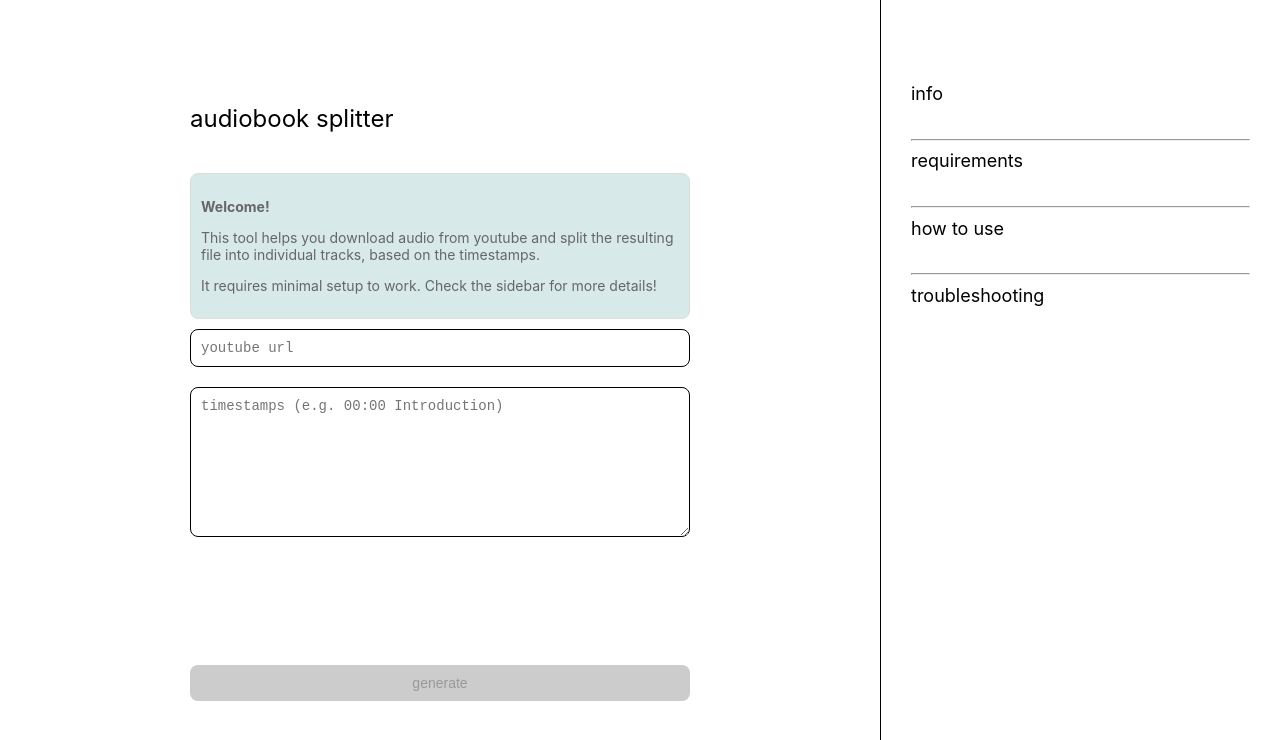
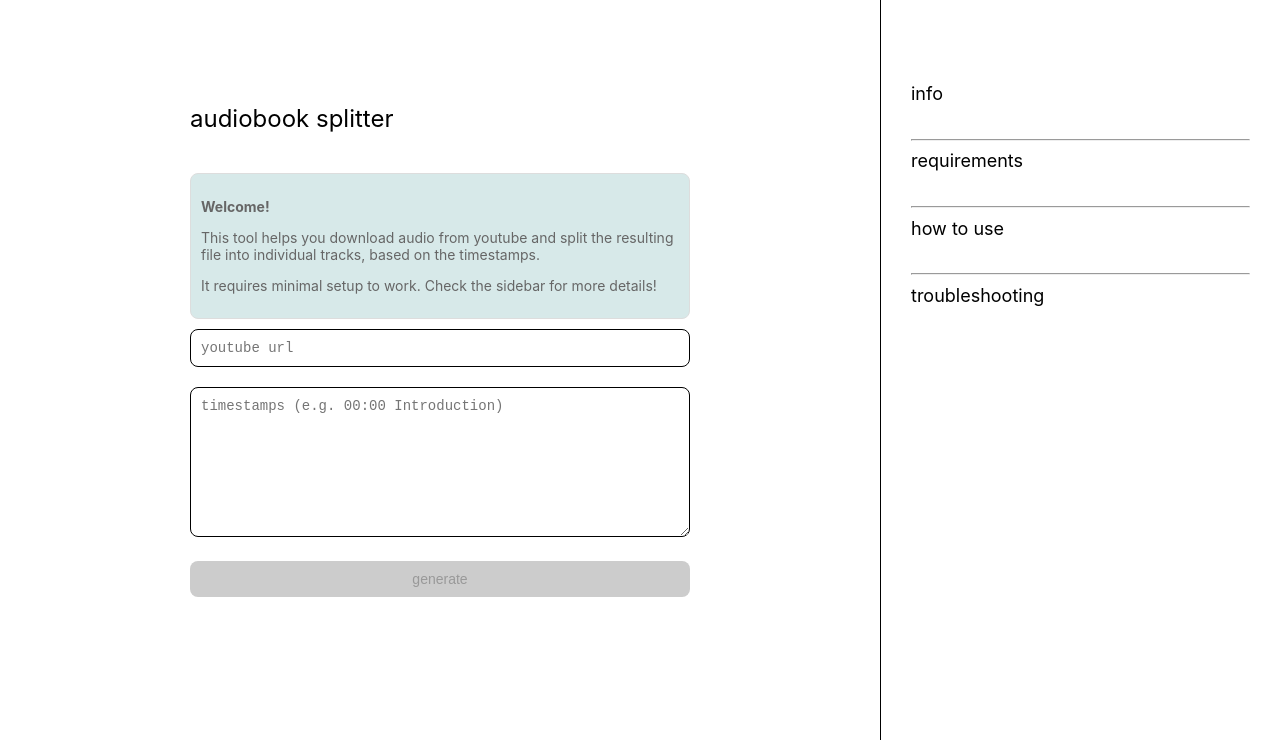
Before and after one commit to szekelyzol/audiobook-splitter, a Next.js app: page / in a window 1280 px wide. Shown: the top 740 px of the page. Built offline with nearby package versions, Linux system fonts and the light colour scheme.

Commit message:
fix index layout

```diff
--- a/pages/index.tsx
+++ b/pages/index.tsx
@@ -94,6 +94,14 @@ export default function Home() {
           onChange={setTimestampInput}
         />
 
+        <button
+          onClick={handleGenerateCommands}
+          disabled={!sourceUrl || !isValidUrl}
+          className={styles.generateButton}
+        >
+          generate
+        </button>
+
         <StatusMessages
           sourceUrl={sourceUrl}
           debouncedUrl={debouncedUrl}
@@ -102,14 +110,6 @@ export default function Home() {
           chaptersCount={parsedChapters.length}
           showValidation={debouncedUrl === sourceUrl || sourceUrl === ''}
         />
-
-        <button
-          onClick={handleGenerateCommands}
-          disabled={!sourceUrl || !isValidUrl}
-          className={styles.generateButton}
-        >
-          generate
-        </button>
 
         {generatedCommands.length > 0 && (
           <CommandOutput
```
